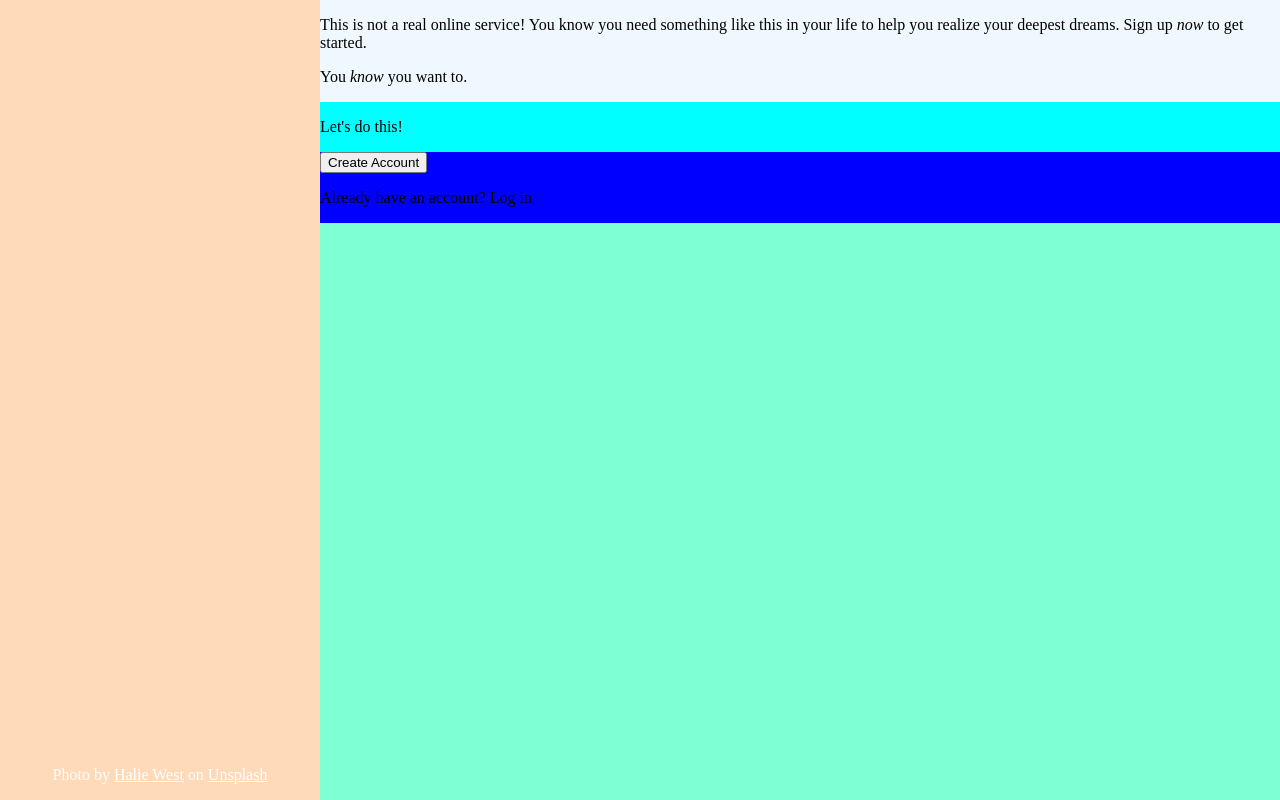
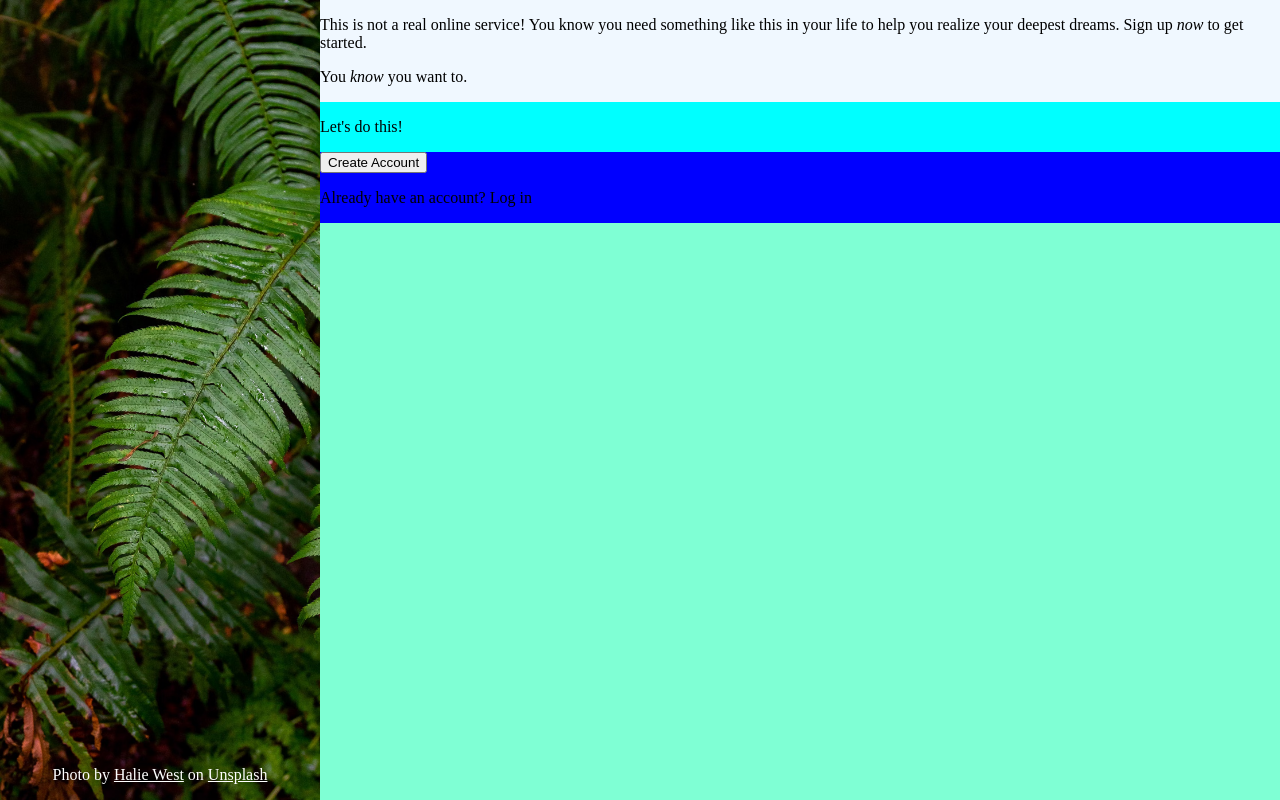
Before and after one commit to bradgerb/odin-sign-up-form, a plain HTML site: page index.html in a window 1280 px wide. Drawn offline with Linux system fonts and the light colour scheme.

Commit message:
Add leaf image to background

```diff
--- a/style.css
+++ b/style.css
@@ -20,9 +20,9 @@ body{
     display: flex;
     width: var(--sbw);
     justify-content: center;
-    background-color: peachpuff;
-    /* background-image: url(./img/giant_leaf.avif);
-    background-attachment: fixed; */
+    background-image: url(./img/giant_leaf.avif);
+    background-attachment: fixed;
+    background-size: contain;
 }
 
 .credit{
@@ -50,3 +50,5 @@ body{
 .footer{
     background-color: blue;
 }
+
+/* commit test */
```
